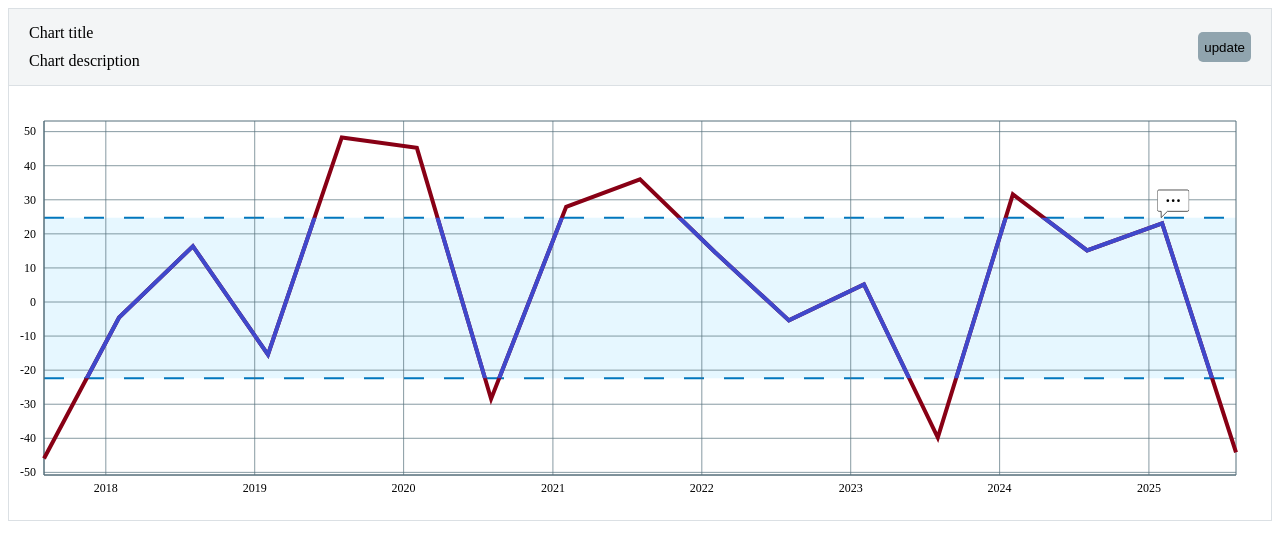
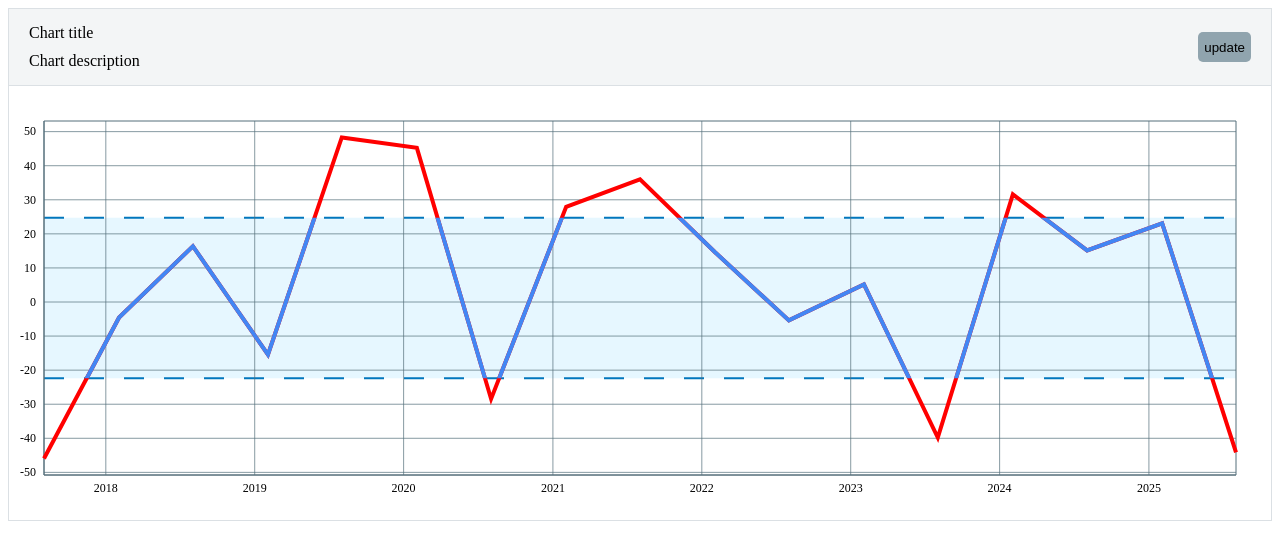
Before and after one commit to zeleniy/twoColoredLine, a plain HTML site: page index.html in a window 1280 px wide. Drawn offline with Linux system fonts and the light colour scheme.

Commit message:
Add animation

```diff
--- a/css/lineChart.css
+++ b/css/lineChart.css
@@ -40,6 +40,14 @@ div.line-chart path.line {
     stroke-width: 4px;
 }
 
+div.line-chart path.outer-line {
+    stroke: red;
+}
+
+div.line-chart path.inner-line {
+    stroke: #4286f4;
+}
+
 div.line-chart line.border {
     stroke: #0277bd;
     stroke-width: 2px;
--- a/js/lineChart.js
+++ b/js/lineChart.js
@@ -6,8 +6,8 @@ class LineChart {
         this._config = config;
         this._data = this._config.data;
         this._extent = this._config.extent;
-        this._comments = this._config.comments;
         this._id = this._getUniqueId();
+        this._duration = 1000;
 
         this._margin = {
             left: 35,
@@ -32,11 +32,10 @@ class LineChart {
     }
 
 
-    update(data, extent, comments) {
+    update(data, extent) {
 
         this._data = data;
         this._extent = extent;
-        this._comments = comments;
 
         this._rect.datum(this._extent);
         this._borders.data(this._extent);
@@ -44,21 +43,7 @@ class LineChart {
         this._clipPath.datum(this._extent);
         this._path2.datum(this._data);
 
-        this._canvas
-            .selectAll('image')
-            .remove();
-
-        this._images = this._canvas
-            .selectAll('image')
-            .data(this._comments)
-            .enter()
-            .append('image')
-            .attr('class', 'comment')
-            .attr('xlink:href', 'img/comment.svg')
-            .attr('width', 32)
-            .attr('height', 32);
-
-        this.resize();
+        return this.resize();
     }
 
 
@@ -127,11 +112,17 @@ class LineChart {
             .append('g')
             .attr('class', 'axis y-axis');
 
+        var min = this._getYScale().domain()[0];
+        var data = JSON.parse(JSON.stringify(this._data)).map(function(d) {
+            d.value = min;
+            return d;
+        });
+
         this._path1 = this._canvas
             .append('path')
-            .attr('class', 'line')
-            .datum(this._data)
-            .style('stroke', '#880015');
+            .attr('class', 'line outer-line')
+            .datum(data)
+            .attr('d', this._getLineGenerator());
 
         this._clipPath = this._canvas
             .append('defs')
@@ -142,22 +133,12 @@ class LineChart {
 
         this._path2 = this._canvas
             .append('path')
-            .attr('class', 'line')
-            .datum(this._data)
-            .style('stroke', '#3f48cc')
-            .attr('clip-path', 'url(#clip)');
+            .attr('class', 'line inner-line')
+            .datum(data)
+            .attr('clip-path', 'url(#clip)')
+            .attr('d', this._getLineGenerator());
 
-        this._images = this._canvas
-            .selectAll('image')
-            .data(this._comments)
-            .enter()
-            .append('image')
-            .attr('class', 'comment')
-            .attr('xlink:href', 'img/comment.svg')
-            .attr('width', 32)
-            .attr('height', 32);
-
-        return this.resize();
+        return this.update(this._data, this._extent);
     }
 
 
@@ -176,18 +157,24 @@ class LineChart {
             .attr('transform', 'translate(' + [this._margin.left, this._margin.top] + ')');
 
         this._clipPath
+            .transition()
+            .duration(this._duration)
             .attr('x', 0)
             .attr('y', d => yScale(d[1]))
             .attr('width', this._getInnerWidth())
             .attr('height', d => yScale(d[0]) - yScale(d[1]));
 
         this._rect
+            .transition()
+            .duration(this._duration)
             .attr('x', 0)
             .attr('y', d => yScale(d[1]))
             .attr('width', this._getInnerWidth())
             .attr('height', d => yScale(d[0]) - yScale(d[1]));
 
         this._borders
+            .transition()
+            .duration(this._duration)
             .attr('x1', 0)
             .attr('y1', yScale)
             .attr('x2', this._getInnerWidth())
@@ -195,12 +182,16 @@ class LineChart {
 
         this._xAxisContainer
             .attr('transform', 'translate(' + [0, this._getInnerHeight()] + ')')
+            .transition()
+            .duration(this._duration)
             .call(d3.svg.axis().scale(this._getXScale()).orient('bottom')
                 .tickSize(- this._getInnerHeight())
                 .tickPadding(8)
             );
 
         this._yAxisContainer
+            .transition()
+            .duration(this._duration)
             .call(d3.svg.axis().scale(this._getYScale()).orient('left')
                 .tickSize(- this._getInnerWidth())
                 .tickPadding(8)
@@ -209,18 +200,14 @@ class LineChart {
         this._originalXScale = this._getXScale().copy();
 
         this._path1
+            .transition()
+            .duration(this._duration)
             .attr('d', this._getLineGenerator());
 
         this._path2
+            .transition()
+            .duration(this._duration)
             .attr('d', this._getLineGenerator());
-
-        var x = this._canvas
-            .selectAll('image')
-            .attr('x', function(d) {
-                return xScale(d.date) - 5;
-            }).attr('y', function(d) {
-                return yScale(d.value) - 36;
-            });
 
         return this;
     }
```
Also changed, not shown: img/comment.svg (deleted).
